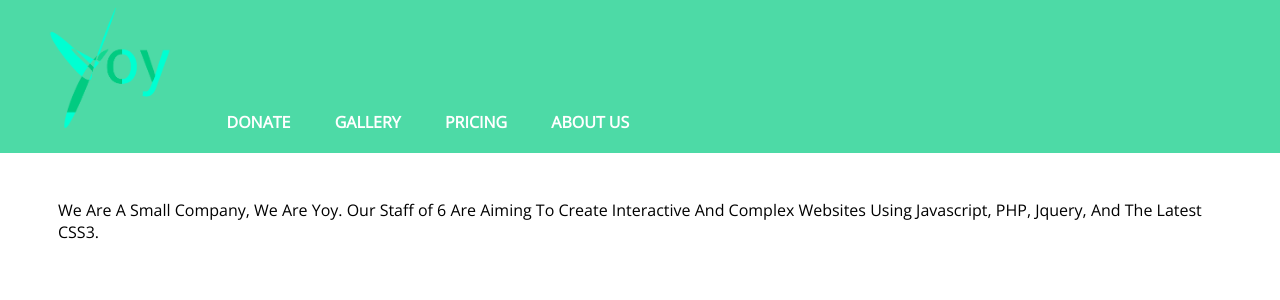
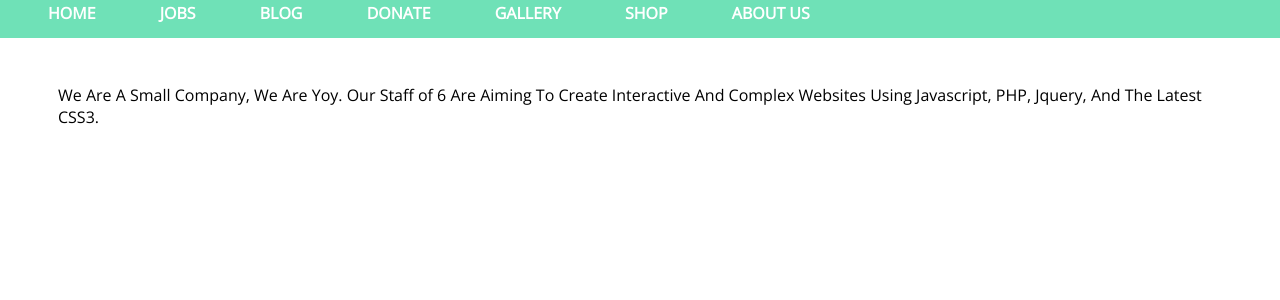
Before and after one commit to oscareat8/yoy, a PHP site: page / in a window 1280 px wide. Shown: the top 300 px of the page. Run offline with PHP 8.4, Linux system fonts and the light colour scheme.

Commit message:
New Nav Bar

```diff
--- a/index.html
+++ b/index.html
@@ -26,11 +26,13 @@
 </head>
 <body>
     <div class="header">
-        <img src="img/you-med-res.png"/>
 
+            <a href="#">HOME</a>
+            <a href="#">JOBS</a>
+            <a href="#">BLOG</a>
             <a href="#">DONATE</a>
             <a href="#">GALLERY</a>
-            <a href="#">PRICING</a>
+            <a href="#">SHOP</a>
             <a href="#">ABOUT US</a>
     </div>
     <article id="article">
--- a/style.css
+++ b/style.css
@@ -67,10 +67,10 @@ a {
 }
 
 .header {
-    background-color: #4ddaa6;
 
+    background-color: #6FE1B7;
     margin: -20px -20px;
-    padding: 20px 30px;
+    padding: 11px 30px;
     animation-name: headeranimation;
     animation-duration: 3.5s;
     -webkit-animation-duration: 3.5s;
@@ -81,14 +81,8 @@ a {
 
 }
 
-/*.header footer {
-
-    font-size: 150px;
-    color: #FFF;
-}*/
-
 .header img{
-    height: 10%;
+    height: auto;
     width: 10%;
     display: inline;
     margin: 0 30px;
@@ -103,7 +97,7 @@ a {
 
 .header a {
     display: inline-block;
-    padding: 0px 20px;
+    padding: 3px 30px;
     color: #FFF;
     font-weight: bold;
 }
```
